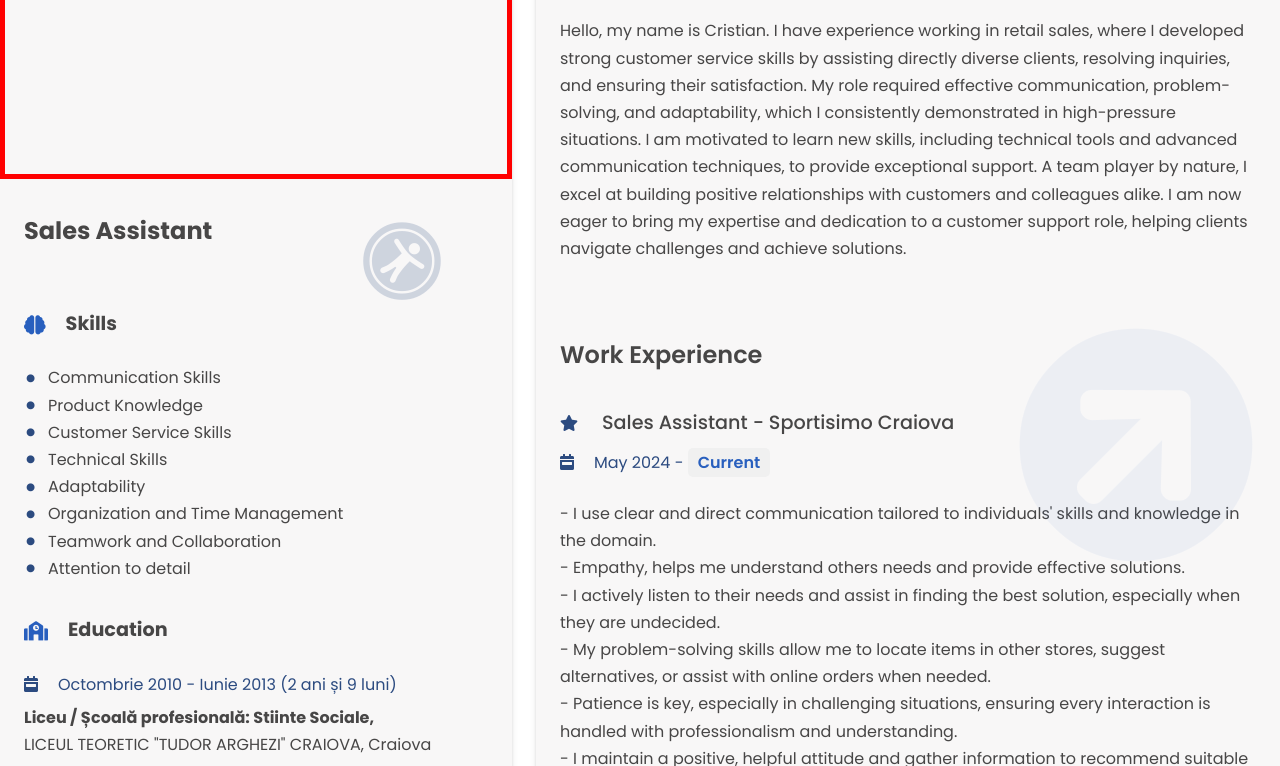
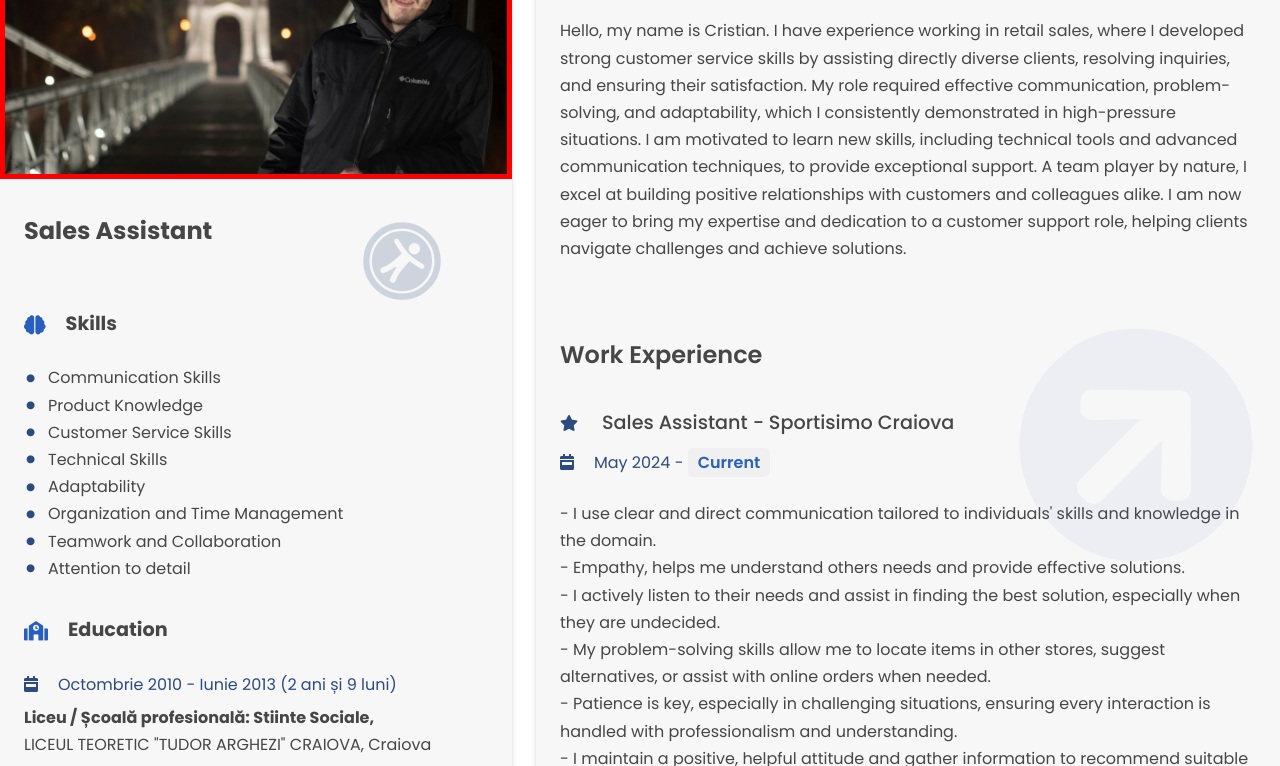
Before and after one commit to cristi-20/myCv, a plain HTML site: page index.html in a window 1280 px wide. Shown: the part 143-909 px from the top of the page. Drawn offline with Linux system fonts and the light colour scheme; files whose address does not match are found by name.

Commit message:
Update styles.css

```diff
--- a/styles.css
+++ b/styles.css
@@ -133,7 +133,7 @@ i {
     &:before {
         content:'';
         position: absolute;
-        background: url(img/Eu.jpg);
+        background: url(Eu.jpg);
         background-repeat: no-repeat;
         background-position: center;
         background-size:100%;
```
